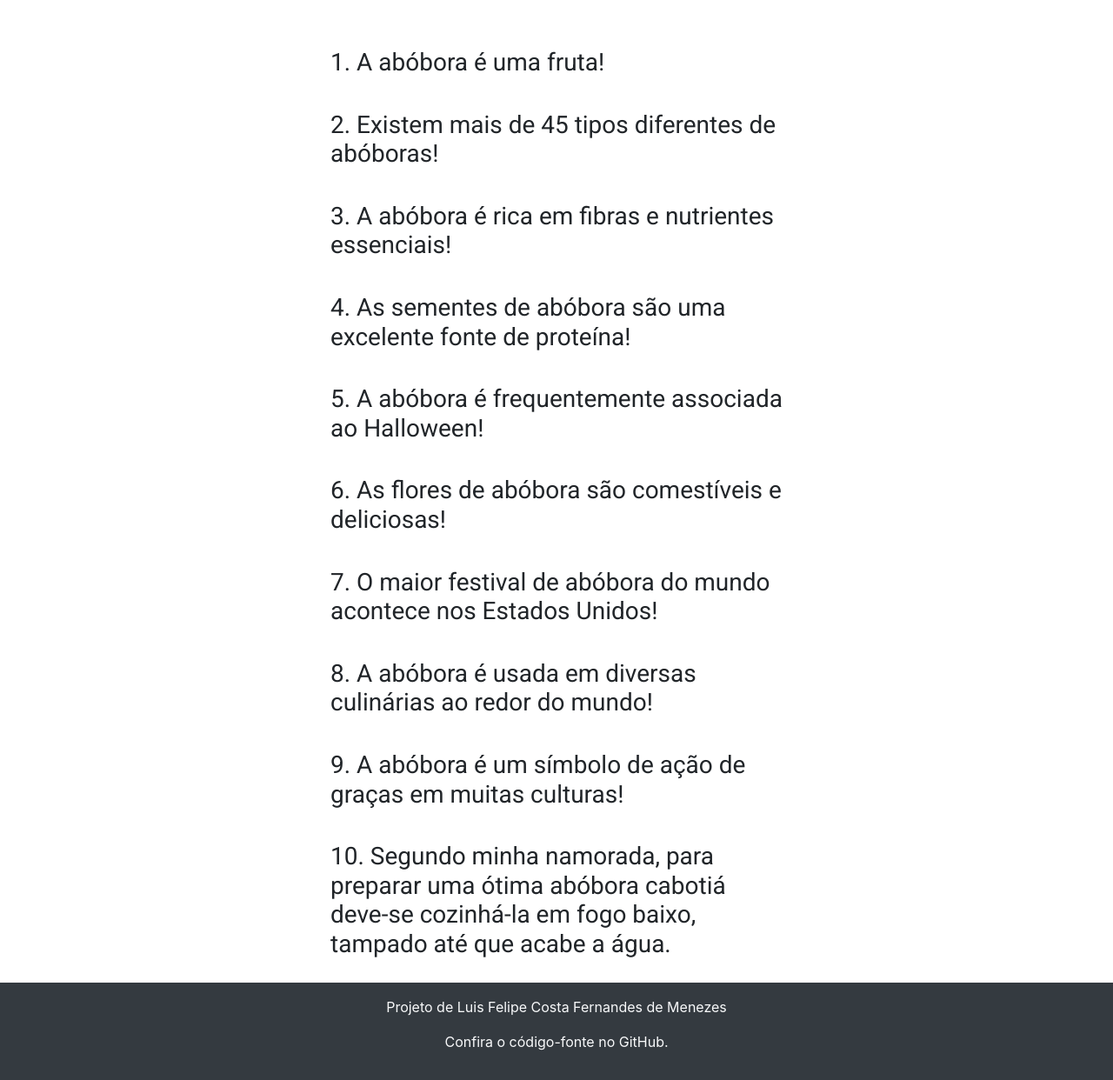
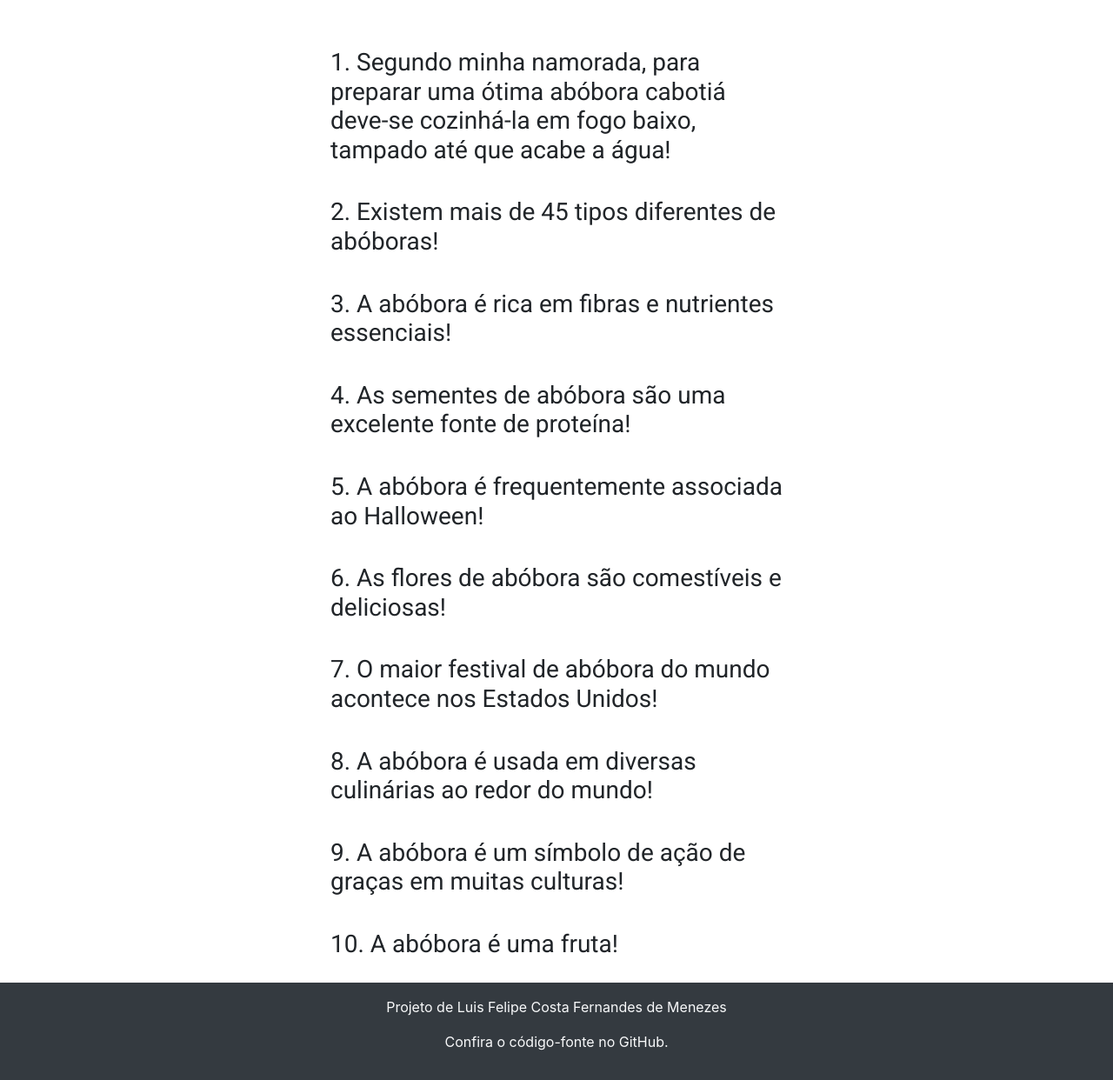
Before and after one commit to luis-cmenezes/SEII-LuisFelipeCostaFernandesDeMenezes, a plain HTML site: page Semana07/bootstrap/curiosities.html in a window 1280 px wide. Shown: the part 53-1295 px from the top of the page at 87% size. Drawn offline with nearby package versions, Linux system fonts and the light colour scheme.

Commit message:
movendo curiosidade mais importante para o começo.

```diff
--- a/Semana07/bootstrap/curiosities.html
+++ b/Semana07/bootstrap/curiosities.html
@@ -94,7 +94,7 @@
         <div class="row">
             <div class="col-md-6 offset-md-3">
                 <div class="curiosity">
-                    <h2  class="large-font">1. A abóbora é uma fruta!</h2>
+                    <h2  class="large-font">1. Segundo minha namorada, para preparar uma ótima abóbora cabotiá deve-se cozinhá-la em fogo baixo, tampado até que acabe a água!</h2>
                 </div>
                 <div class="curiosity">
                     <h2  class="large-font">2. Existem mais de 45 tipos diferentes de abóboras!</h2>
@@ -121,7 +121,7 @@
                     <h2  class="large-font">9. A abóbora é um símbolo de ação de graças em muitas culturas!</h2>
                 </div>
                 <div class="curiosity">
-                    <h2  class="large-font">10. Segundo minha namorada, para preparar uma ótima abóbora cabotiá deve-se cozinhá-la em fogo baixo, tampado até que acabe a água.</h2>
+                    <h2  class="large-font">10. A abóbora é uma fruta!</h2>
                 </div>
             </div>
         </div>
```
